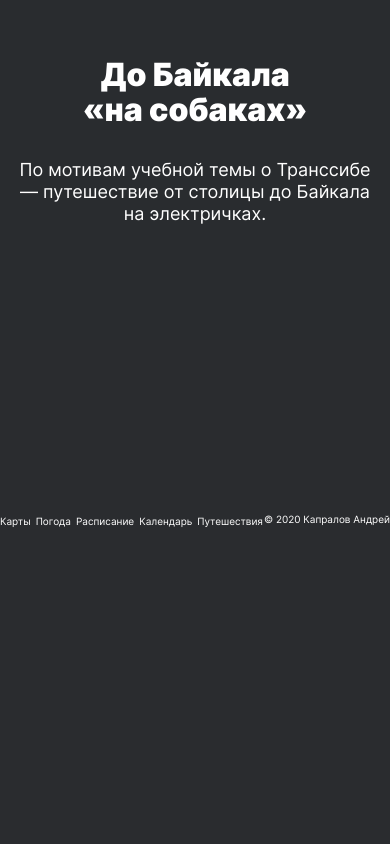
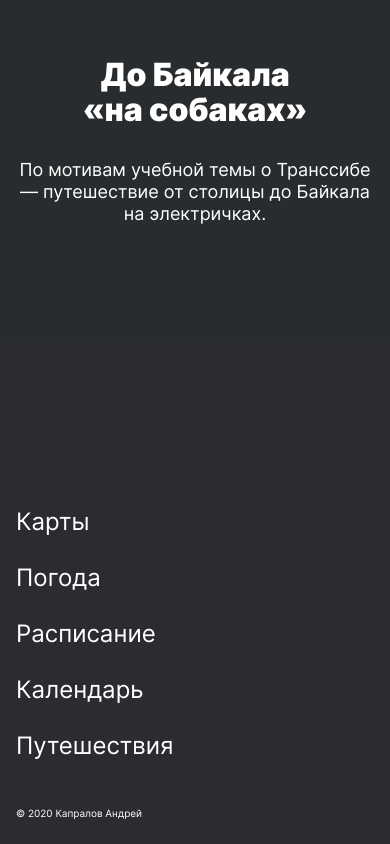
Before and after one commit to AndreiK20/russian-travel-bootcamp, a plain HTML site: page index.html in a window 390 px wide. Shown: the part 7076-7920 px from the top of the page. Before the commit the page ends 7630 px from the top, so only its background shows below. Drawn offline with Linux system fonts and the light colour scheme; files whose address does not match are found by name.

Commit message:
поправки

```diff
--- a/blocks/footer/__box/footer__box.css
+++ b/blocks/footer/__box/footer__box.css
@@ -19,7 +19,7 @@
     min-width: calc(100%);
   }
 }
-@media screen and (max-width: 330px) {
+@media screen and (max-width: 600px) {
   .footer__box {
     flex-direction: column;
     margin-left: 16px;
--- a/blocks/footer/__copyright/footer__copyright.css
+++ b/blocks/footer/__copyright/footer__copyright.css
@@ -13,9 +13,8 @@
     line-height: 18px;
   }
 }
-@media screen and (max-width: 330px) {
+@media screen and (max-width: 600px) {
   .footer__copyright {
-    font-size: 14px;
     line-height: 14px;
     min-width: 166px;
   }
--- a/blocks/footer/__link/footer__link.css
+++ b/blocks/footer/__link/footer__link.css
@@ -12,13 +12,7 @@
 .footer__link:hover{
   opacity: 80%;
 }
-@media screen and (max-width: 560px) {
-  .footer__link {
-    font-size: 10px;
-    line-height: 18px;
-  }
-}
-@media screen and (max-width: 330px) {
+@media screen and (max-width: 600px) {
   .footer__link {
     font-size: 24px;
     line-height: 24px;
--- a/blocks/footer/__links/footer__links.css
+++ b/blocks/footer/__links/footer__links.css
@@ -19,7 +19,7 @@
     column-gap: 5px;
   }
 }
-@media screen and (max-width: 330px) {
+@media screen and (max-width: 600px) {
   .footer__links {
     flex-direction: column;
     row-gap: 32px;
--- a/blocks/lead/__subtitle/lead__subtitle.css
+++ b/blocks/lead/__subtitle/lead__subtitle.css
@@ -20,7 +20,7 @@
     margin-right: 64px;
   }
 }
-@media screen and (max-width: 320px) {
+@media screen and (max-width: 330px) {
   .lead__subtitle {
     margin-top: 16px;
     font-size: 16px;
```
